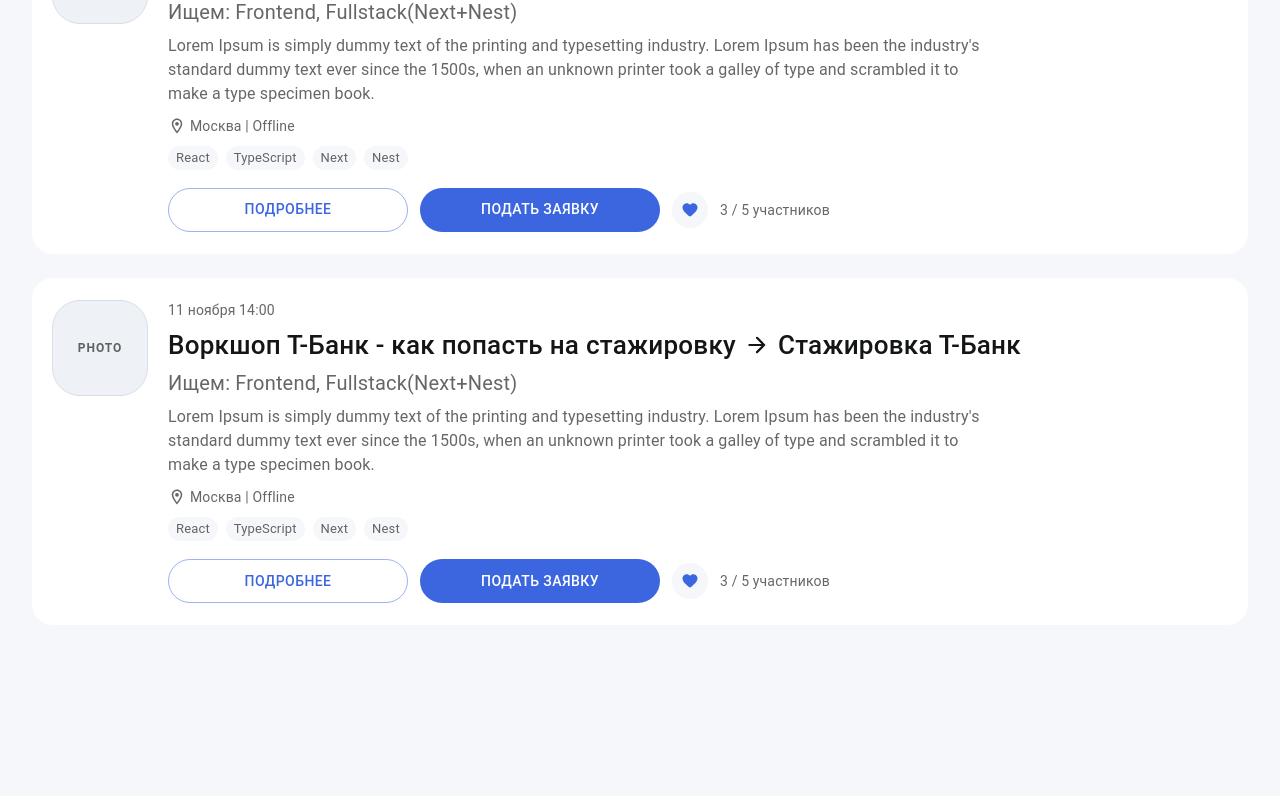
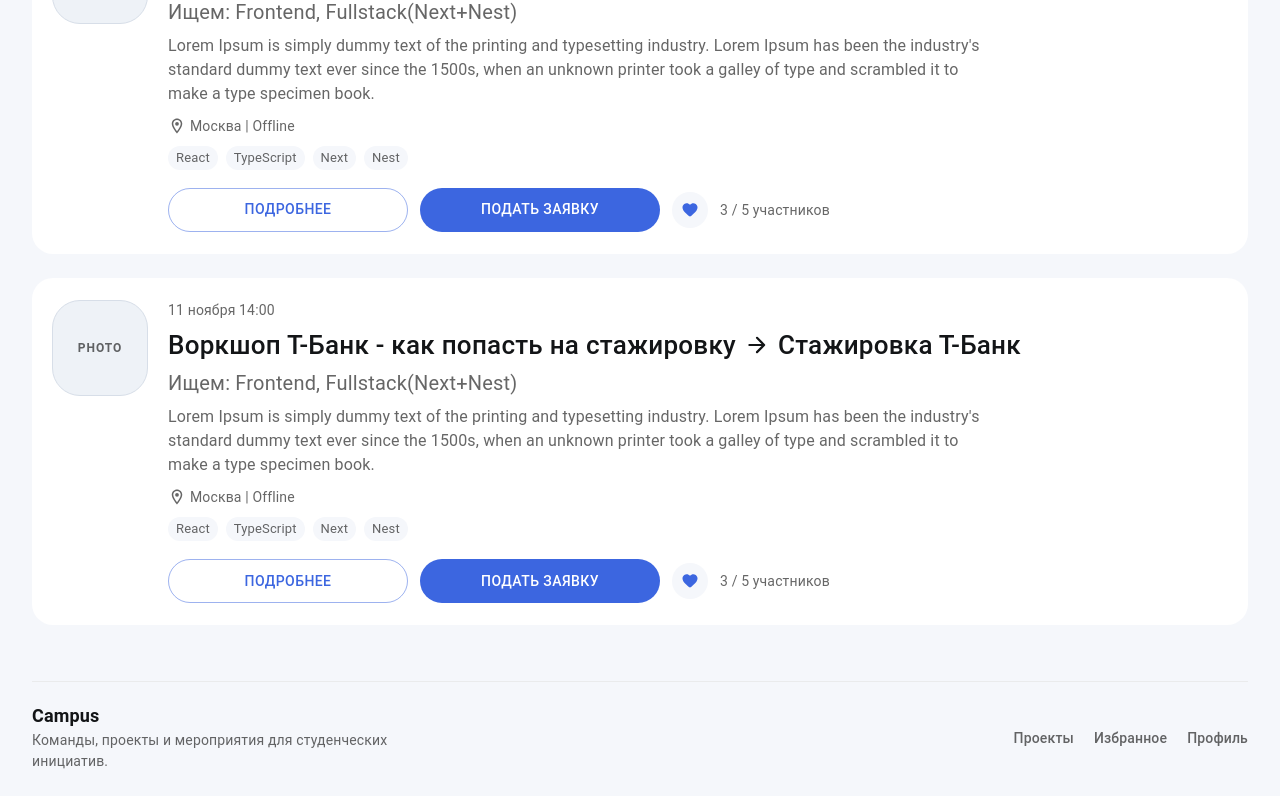
Before and after one commit to CampusStudents/frontend, a React (Vite) app: page / in a window 1280 px wide. Shown: the part 402-1198 px from the top of the page. Before the commit the page ends 1051 px from the top, so only its background shows below. Built offline with nearby package versions, Linux system fonts and the light colour scheme.

Commit message:
fix: use navigation path & main layout

```diff
--- a/src/pages/favorites/ui/FavoritesPage.tsx
+++ b/src/pages/favorites/ui/FavoritesPage.tsx
@@ -1,11 +1,15 @@
 import { Paper, Stack, Typography } from "@mui/material";
+import { generatePath, useNavigate } from "react-router-dom";
 
 import { favoriteCards, favoriteCardTags } from "../model/mockData";
 
 import { ProjectCard } from "@entities/project";
+import { routePaths } from "@shared/config";
 import { ContentFilters } from "@widgets/ContentFilters";
 
 const FavoritesPage = () => {
+    const navigate = useNavigate();
+
     return (
         <Stack spacing={3}>
             <Paper
@@ -38,6 +42,13 @@
                         key={card.id}
                         card={card}
                         tags={favoriteCardTags}
+                        onClick={() =>
+                            navigate(
+                                generatePath(routePaths.project, {
+                                    id: String(card.id),
+                                }),
+                            )
+                        }
                     />
                 ))}
             </Stack>
--- a/src/widgets/MainLayout/ui/MainLayout.tsx
+++ b/src/widgets/MainLayout/ui/MainLayout.tsx
@@ -1,14 +1,94 @@
-import { Box } from "@mui/material";
+import { Box, Link, Stack, Typography } from "@mui/material";
 import type { SxProps, Theme } from "@mui/material/styles";
 import type { ReactNode } from "react";
-import { Outlet } from "react-router-dom";
+import { Link as RouterLink, Outlet } from "react-router-dom";
 
 import MainLayoutHeader from "./MainLayoutHeader";
+
+import { routePaths } from "@shared/config";
 
 type MainLayoutProps = {
     children?: ReactNode;
     maxWidth?: number | string;
     sx?: SxProps<Theme>;
+};
+
+const footerLinks = [
+    { label: "Проекты", path: routePaths.projects },
+    { label: "Избранное", path: routePaths.favorites },
+    { label: "Профиль", path: routePaths.profile },
+];
+
+const MainLayoutFooter = () => {
+    return (
+        <Box
+            component="footer"
+            sx={{
+                mt: { xs: 5, md: 7 },
+                pt: { xs: 2.5, md: 3 },
+                borderTop: "1px solid",
+                borderColor: "divider",
+            }}
+        >
+            <Stack
+                direction={{ xs: "column", md: "row" }}
+                spacing={{ xs: 2, md: 3 }}
+                alignItems={{ xs: "flex-start", md: "center" }}
+                justifyContent="space-between"
+            >
+                <Stack spacing={0.5}>
+                    <Link
+                        component={RouterLink}
+                        to={routePaths.home}
+                        underline="none"
+                        color="text.primary"
+                        sx={{
+                            fontSize: 18,
+                            fontWeight: 700,
+                            lineHeight: 1.1,
+                            width: "fit-content",
+                        }}
+                    >
+                        Campus
+                    </Link>
+                    <Typography
+                        variant="body2"
+                        sx={{
+                            color: "text.secondary",
+                            maxWidth: 420,
+                            lineHeight: 1.5,
+                        }}
+                    >
+                        Команды, проекты и мероприятия для студенческих
+                        инициатив.
+                    </Typography>
+                </Stack>
+
+                <Stack
+                    direction={{ xs: "column", sm: "row" }}
+                    spacing={{ xs: 1, sm: 2.5 }}
+                    alignItems={{ xs: "flex-start", sm: "center" }}
+                    useFlexGap
+                >
+                    {footerLinks.map((item) => (
+                        <Link
+                            key={item.path}
+                            component={RouterLink}
+                            to={item.path}
+                            underline="hover"
+                            color="text.secondary"
+                            sx={{
+                                fontSize: 14,
+                                fontWeight: 500,
+                            }}
+                        >
+                            {item.label}
+                        </Link>
+                    ))}
+                </Stack>
+            </Stack>
+        </Box>
+    );
 };
 
 const MainLayout = ({ children, maxWidth = 1280, sx }: MainLayoutProps) => {
@@ -24,9 +104,18 @@
                 ...(Array.isArray(sx) ? sx : [sx]),
             ]}
         >
-            <Box sx={{ maxWidth, mx: "auto" }}>
+            <Box
+                sx={{
+                    maxWidth,
+                    mx: "auto",
+                    minHeight: "100%",
+                    display: "flex",
+                    flexDirection: "column",
+                }}
+            >
                 <MainLayoutHeader />
-                {children ?? <Outlet />}
+                <Box sx={{ flex: 1 }}>{children ?? <Outlet />}</Box>
+                <MainLayoutFooter />
             </Box>
         </Box>
     );
```
Also changed, not shown: src/shared/lib/swiper/index.ts (added).
